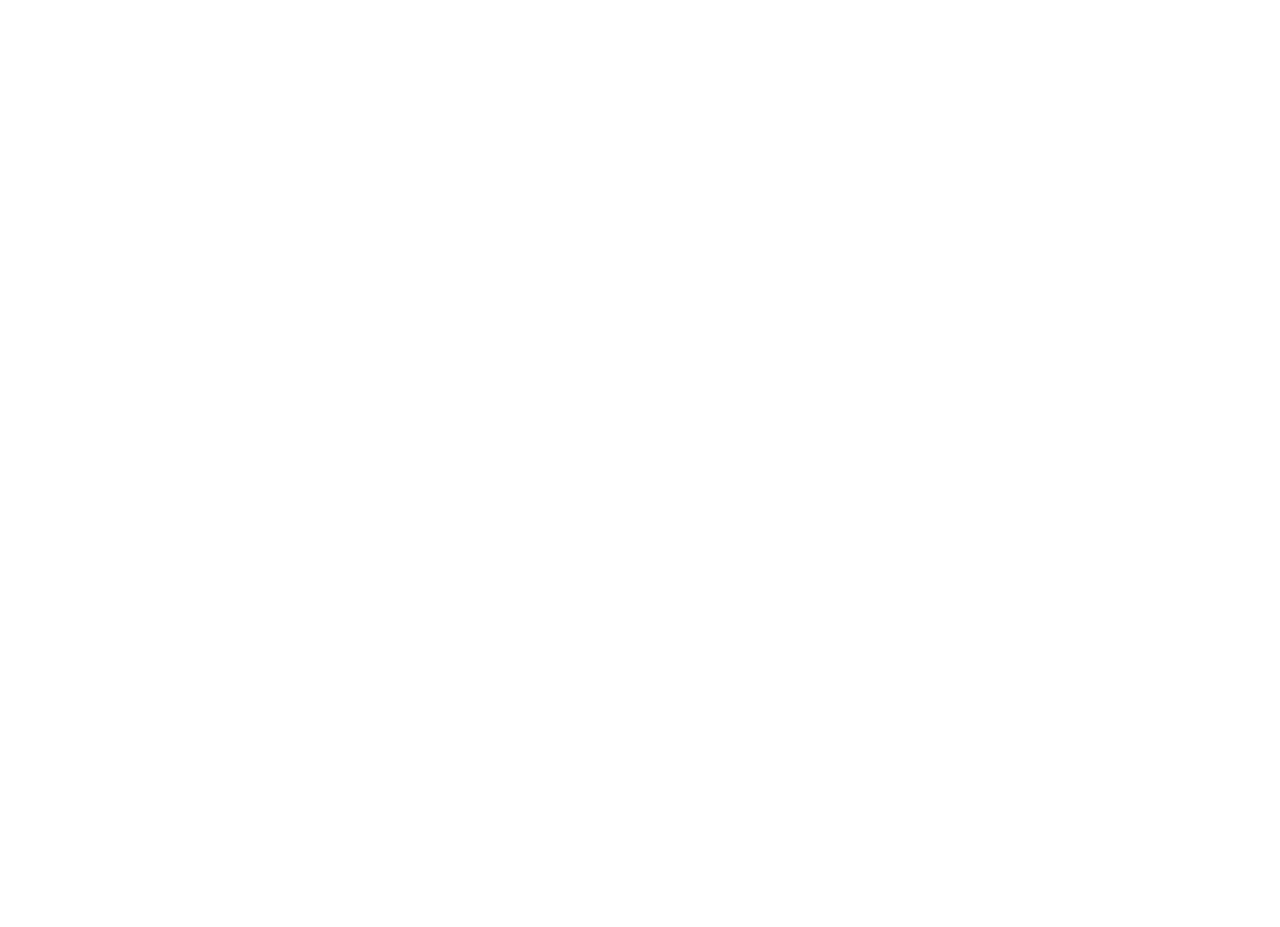
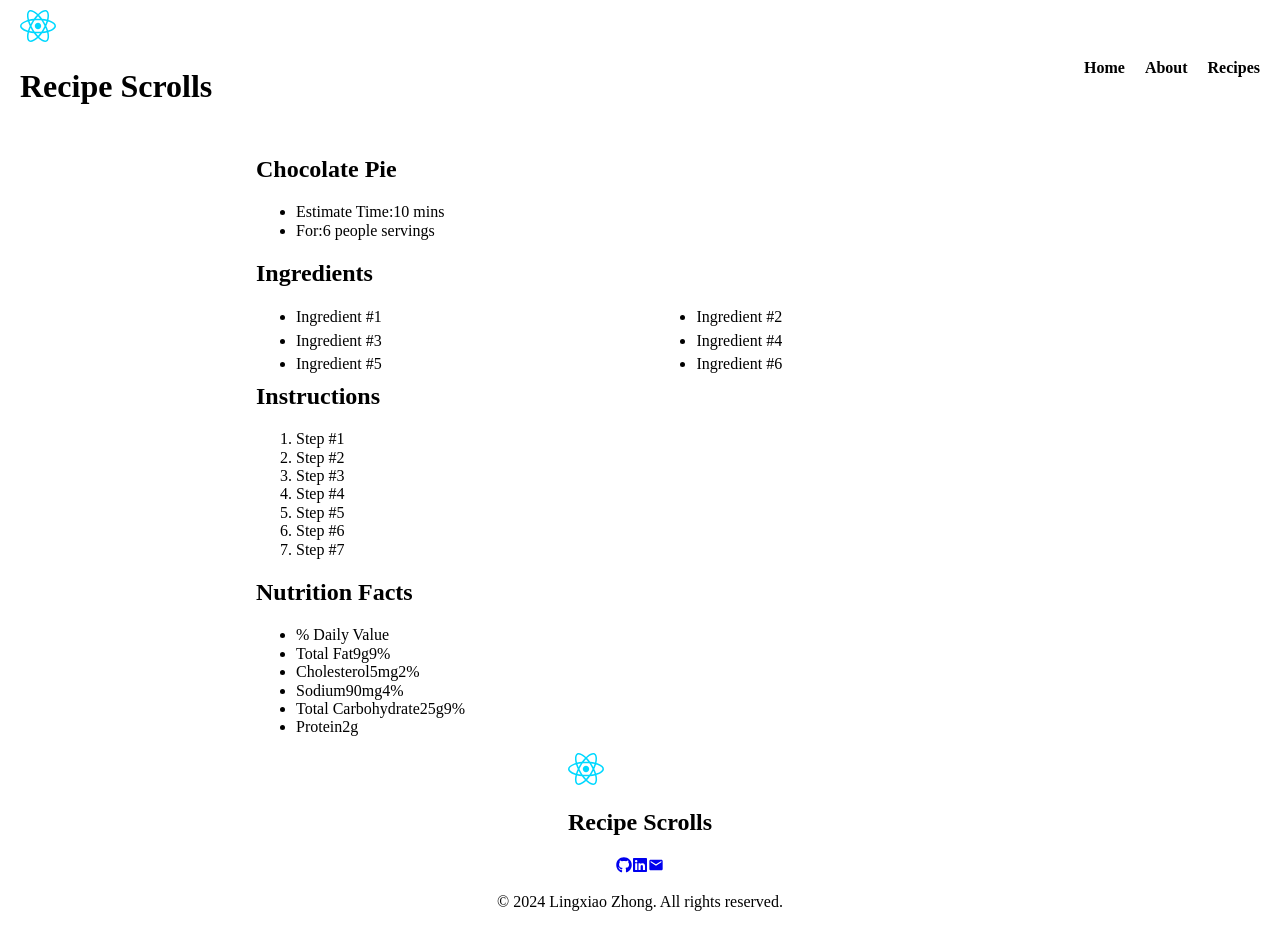
Before and after one commit to Ottaliam/kitchen-scroll, a React (Vite) app: page /recipe in a window 1280 px wide. Before the commit this address had no page. Before the commit the page ends 800 px from the top, so only its background shows below. Built offline with nearby package versions, Linux system fonts and the light colour scheme.

Commit message:
Add RecipePage

```diff
--- a/src/main.jsx
+++ b/src/main.jsx
@@ -1,7 +1,9 @@
 import { StrictMode } from 'react'
 import { createRoot } from 'react-dom/client'
 import {BrowserRouter, Route, Routes} from "react-router";
+
 import HomePage from "./pages/HomePage/HomePage.jsx";
+import RecipePage from "./pages/RecipePage/RecipePage.jsx";
 
 import 'normalize.css';
 
@@ -10,6 +12,7 @@ createRoot(document.getElementById('root')).render(
     <BrowserRouter>
       <Routes>
         <Route index element = {<HomePage />} />
+        <Route path="recipe" element = {<RecipePage />} />
       </Routes>
     </BrowserRouter>
   </StrictMode>,
--- /dev/null
+++ b/src/pages/RecipePage/RecipePage.jsx
@@ -0,0 +1,25 @@
+import Header from "../../components/Header.jsx";
+import Footer from "../../components/Footer.jsx";
+import RecipeInfo from "./components/RecipeInfo.jsx";
+import IngredientsList from "./components/IngredientsList.jsx";
+import RecipeInstructions from "./components/RecipeInstructions.jsx";
+import NutritionFacts from "./components/NutritionFacts.jsx";
+
+import styles from './RecipePage.module.css';
+
+const RecipePage = () => {
+  return (
+    <>
+      <Header />
+      <main className={styles.main}>
+        <RecipeInfo />
+        <IngredientsList />
+        <RecipeInstructions />
+        <NutritionFacts />
+      </main>
+      <Footer />
+    </>
+  )
+};
+
+export default RecipePage;
--- /dev/null
+++ b/src/pages/RecipePage/RecipePage.module.css
@@ -0,0 +1,3 @@
+.main {
+  margin: 0 20%;
+}
--- /dev/null
+++ b/src/pages/RecipePage/components/IngredientsList.jsx
@@ -0,0 +1,19 @@
+import styles from './IngredientsList.module.css';
+
+const IngredientsList = () => {
+  return (
+    <div>
+      <h2>Ingredients</h2>
+      <ul className={styles.list}>
+        <li>Ingredient #1</li>
+        <li>Ingredient #2</li>
+        <li>Ingredient #3</li>
+        <li>Ingredient #4</li>
+        <li>Ingredient #5</li>
+        <li>Ingredient #6</li>
+      </ul>
+    </div>
+  );
+};
+
+export default IngredientsList;
--- /dev/null
+++ b/src/pages/RecipePage/components/IngredientsList.module.css
@@ -0,0 +1,6 @@
+.list {
+  display: grid;
+  grid-template-columns: repeat(2, 45%);
+  gap: 10%;
+  justify-content: center;
+}
--- /dev/null
+++ b/src/pages/RecipePage/components/NutritionFacts.jsx
@@ -0,0 +1,19 @@
+import styles from './NutritionFacts.module.css';
+
+const NutritionFacts = () => {
+  return (
+    <div>
+      <h2>Nutrition Facts</h2>
+      <ul className={styles.nutritionFacts}>
+        <li><span></span><span></span><span>% Daily Value</span></li>
+        <li><span>Total Fat</span><span>9g</span><span>9%</span></li>
+        <li><span>Cholesterol</span><span>5mg</span><span>2%</span></li>
+        <li><span>Sodium</span><span>90mg</span><span>4%</span></li>
+        <li><span>Total Carbohydrate</span><span>25g</span><span>9%</span></li>
+        <li><span>Protein</span><span>2g</span><span></span></li>
+      </ul>
+    </div>
+  );
+};
+
+export default NutritionFacts;
--- /dev/null
+++ b/src/pages/RecipePage/components/NutritionFacts.module.css
@@ -0,0 +1,22 @@
+.nutrition-facts {
+  list-style-type: none;
+}
+
+.nutrition-facts li {
+  display: grid;
+  grid-template-columns: repeat(3, 1fr);
+  gap: 10%;
+  justify-content: space-between;
+  justify-items: center;
+  padding: 0.5em 0;
+  border-bottom: 1px solid #ccc;
+}
+
+.nutrition-facts li:first-child span:last-child {
+  font-weight: bold;
+}
+
+.nutrition-facts li span:first-child {
+  font-weight: bold;
+  justify-self: start;
+}
--- /dev/null
+++ b/src/pages/RecipePage/components/RecipeInfo.jsx
@@ -0,0 +1,21 @@
+import styles from './RecipeInfo.module.css';
+
+const RecipeInfo = () => {
+  return (
+    <div className={styles.recipeInfo}>
+      <h2>Chocolate Pie</h2>
+      <ul>
+        <li>
+          <span>Estimate Time:</span>
+          <span>10 mins</span>
+        </li>
+        <li>
+          <span>For:</span>
+          <span>6 people servings</span>
+        </li>
+      </ul>
+    </div>
+  );
+}
+
+export default RecipeInfo;
--- /dev/null
+++ b/src/pages/RecipePage/components/RecipeInfo.module.css
@@ -0,0 +1,15 @@
+.recipe-info h2 {
+  text-align: center;
+}
+
+.recipe-info ul {
+  display: flex;
+  padding: 0;
+  list-style-type: none;
+  justify-content: space-around;
+}
+
+.recipe-info ul li span:first-child {
+  font-weight: bold;
+  margin-right: 0.3em;
+}
--- /dev/null
+++ b/src/pages/RecipePage/components/RecipeInstructions.jsx
@@ -0,0 +1,20 @@
+import styles from './RecipeInstructions.module.css';
+
+const RecipeInstructions = () => {
+  return (
+    <div>
+      <h2>Instructions</h2>
+      <ol>
+        <li>Step #1</li>
+        <li>Step #2</li>
+        <li>Step #3</li>
+        <li>Step #4</li>
+        <li>Step #5</li>
+        <li>Step #6</li>
+        <li>Step #7</li>
+      </ol>
+    </div>
+  );
+};
+
+export default RecipeInstructions;
```
Also changed, not shown: src/pages/RecipePage/components/RecipeInstructions.module.css (added).
